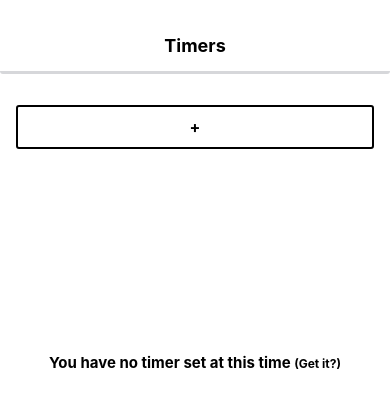
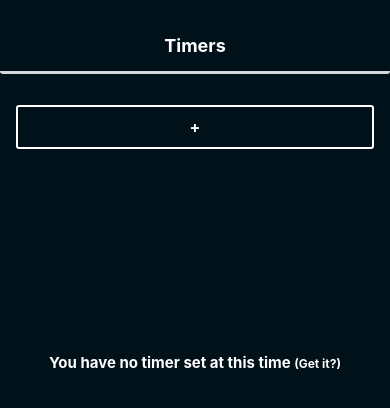
Before and after one commit to grandmastr/time-tracking-app, a React Native app: screen / in a window 390 px wide. Shown: the top 408 px of the page. Built offline with nearby package versions, Linux system fonts and the light colour scheme.

Commit message:
Changed to dark theme

```diff
--- a/App.tsx
+++ b/App.tsx
@@ -58,6 +58,7 @@ export default function App() {
 const styles = StyleSheet.create({
   appContainer: {
     flex: 1,
+    backgroundColor: '#001119'
   },
   titleContainer: {
     paddingTop: 35,
@@ -69,7 +70,8 @@ const styles = StyleSheet.create({
     borderBottomRightRadius: 3
   },
   title: {
-    color: '#000000',
+    // color: '#000000',
+    color: '#fff',
     fontSize: 18,
     textAlign: 'center',
     fontWeight: 'bold'
@@ -81,6 +83,7 @@ const styles = StyleSheet.create({
     textAlign: 'center',
     fontSize: 15,
     fontWeight: 'bold',
-    marginVertical: '50%'
+    marginVertical: '50%',
+    color: '#ffffff'
   }
 });
--- a/components/TimerForm.tsx
+++ b/components/TimerForm.tsx
@@ -79,10 +79,11 @@ const styles = StyleSheet.create({
   textInputTitle: {
     fontSize: 14,
     fontWeight: 'bold',
-    marginBottom: 5
+    marginBottom: 5,
+    color: '#fff'
   },
   textInputContainer: {
-    borderWidth: 1,
+    borderWidth: 2,
     borderColor: '#D6D7DA',
     borderRadius: 3,
     paddingLeft: 5,
@@ -94,7 +95,8 @@ const styles = StyleSheet.create({
   textInput: {
     height: 30,
     padding: 5,
-    fontSize: 12
+    fontSize: 12,
+    color: '#ffffff'
   },
   buttonGroup: {
     flexDirection: 'row',
--- a/components/ToggleableTimerForm.tsx
+++ b/components/ToggleableTimerForm.tsx
@@ -24,7 +24,7 @@ export default function ToggleableTimerForm({isOpen, addTimerEvent}) {
     <View style={[styles.container, !fillForm && styles.buttonPadding]}>
       {fillForm
         ? <TimerForm onFormClose={handleFormClose} onFormSubmit={handleFormSubmit}/>
-        : <TimerButton title="+" color="black" onPress={
+        : <TimerButton title="+" color="white" onPress={
           () => setFillForm(!fillForm)
         }/>}
     </View>
```
